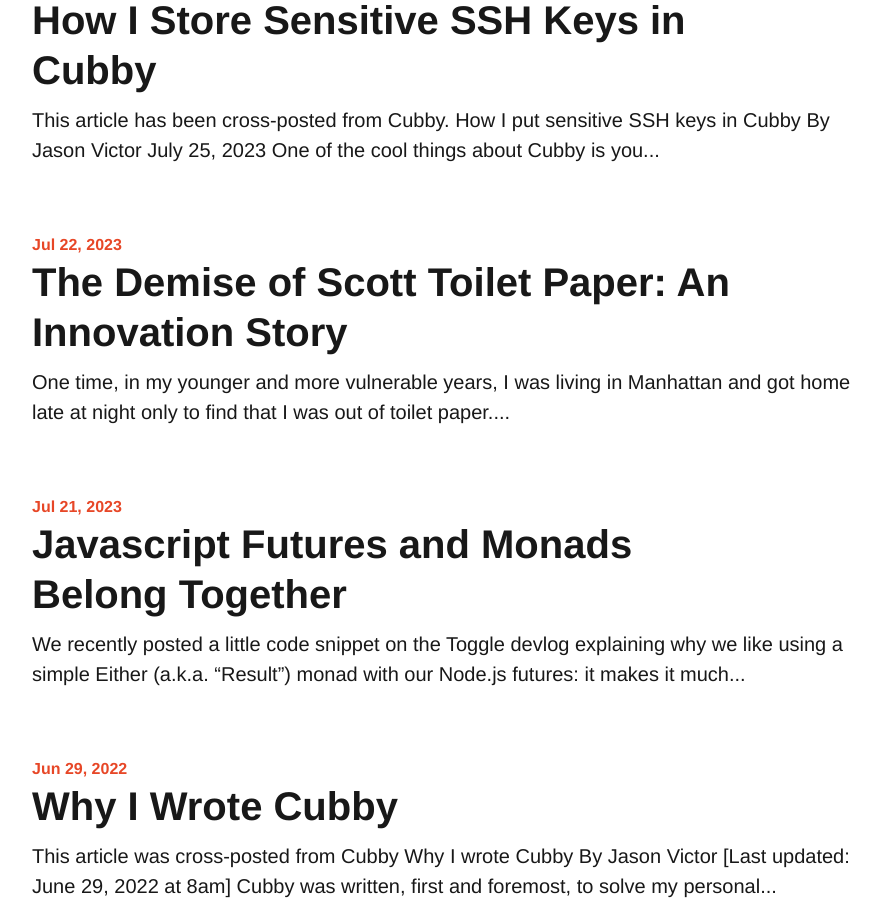
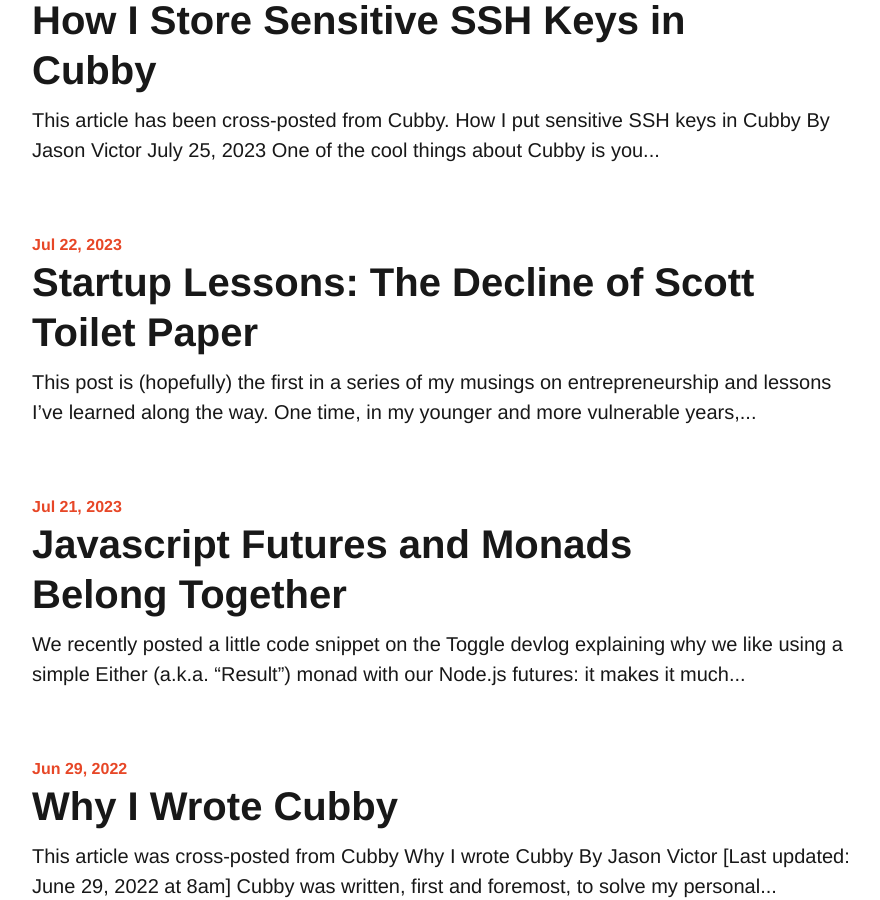
Before and after one commit to jwvictor/jwvictor.github.io, a Jekyll site: the page built from index.html, in a window 1280 px wide and 900 px high, scrolled down 863 px. Shown: the whole window, without its empty margins (112-992 px from the left). Built offline with Jekyll 4.4.1, drawn with Linux system fonts in a browser that asks for light colours; comment, search, counter and statistics services are not loaded.

Commit message:
minor edits

```diff
--- a/_includes/footer.html
+++ b/_includes/footer.html
@@ -2,12 +2,12 @@
 <div class="border-top-thin clearfix mt-2 mt-lg-4">
   <div class="container mx-auto px-2">
     <p class="col-8 sm-width-full left py-2 mb-0">
-      <form action="https://getsimpleform.com/messages?form_api_token=cf05687e5c41b8b57a421a3d5a91a5aa" method="post">
+      <!--<form action="https://getsimpleform.com/messages?form_api_token=cf05687e5c41b8b57a421a3d5a91a5aa" method="post">
           <div class="contact-li">
               <input type="email" placeholder="Your email" id="email" name="email" />
               <input type="submit" value="Subscribe" id="submit" class="btn"/>
           </div>
-      </form>
+      </form>-->
     </p>
     <p class="col-8 sm-width-full left py-2 mb-0">This project is maintained by <a class="text-accent" href="https://github.com/{{ site.github_username }}">{{ site.github_username }}</a></p>
     <ul class="list-reset right clearfix sm-width-full py-2 mb-2 mb-lg-0">
--- a/_posts/2023-07-22-the-big-dog-always-falls-behind.md
+++ b/_posts/2023-07-22-the-big-dog-always-falls-behind.md
@@ -1,9 +1,11 @@
 ---
 layout: category-post
-title:  "The Demise of Scott Toilet Paper: An Innovation Story"
+title:  "Startup Lessons: The Decline of Scott Toilet Paper"
 date:   2023-07-22 12:00:56 -0800
 categories: writing
 ---
+
+**This post is (hopefully) the first in a series of my musings on entrepreneurship and lessons I've learned along the way.**
 
 One time, in my younger and more vulnerable years, I was living in Manhattan and got home late at night only to find that I was out of toilet paper. Not a problem -- it's New York, and there are bodegas open at all hours.
 
```
Also changed, not shown: other parts of _posts/2023-07-22-the-big-dog-always-falls-behind.md (+1 -1 lines).
